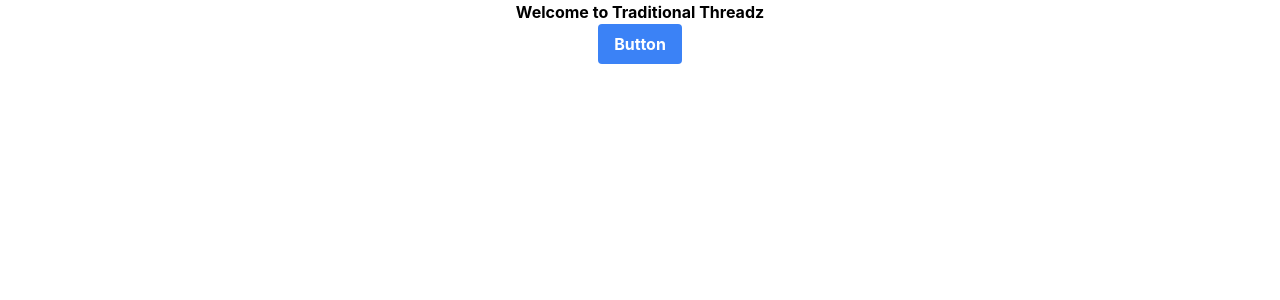
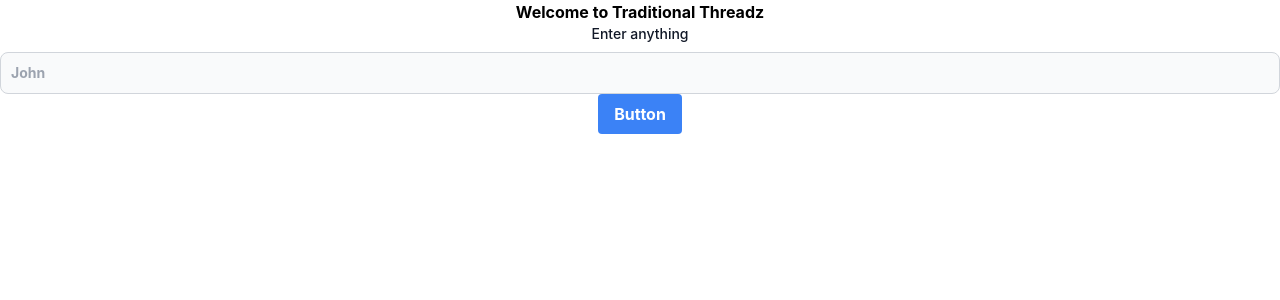
Before and after one commit to Prakash-Raaj/capstone-front-end, a React (Create React App) app: page / in a window 1280 px wide. Shown: the top 300 px of the page. Built offline with nearby package versions, Linux system fonts and the light colour scheme.

Commit message:
db connection

```diff
--- a/package.json
+++ b/package.json
@@ -10,6 +10,7 @@
     "@types/node": "^16.18.50",
     "@types/react": "^18.2.21",
     "@types/react-dom": "^18.2.7",
+    "axios": "^1.5.0",
     "react": "^18.2.0",
     "react-dom": "^18.2.0",
     "react-scripts": "5.0.1",
--- a/src/App.tsx
+++ b/src/App.tsx
@@ -1,11 +1,42 @@
+import { useState } from 'react';
 import './App.css';
+import axios from 'axios';
 
 function App() {
+  const [textValue, setTextValue] = useState('');
+
+  async function sampleFunction() {
+    console.log(textValue);
+    const response = await axios.post('http://localhost:8080/db', {
+      textValue,
+    });
+    console.log(response);
+  }
   return (
     <div className="h-full w-full">
       <div className="font-bold flex flex-col justify-center items-center">
         <h1>Welcome to Traditional Threadz</h1>
-        <button className="bg-blue-500 hover:bg-blue-700 text-white font-bold py-2 px-4 rounded">
+        <label
+          // for="first_name"
+          className="block mb-2 text-sm font-medium text-gray-900 dark:text-white"
+        >
+          Enter anything
+        </label>
+        <input
+          type="text"
+          id="first_name"
+          className=" w-64 bg-gray-50 border border-gray-300 text-gray-900 text-sm rounded-lg focus:ring-blue-500 focus:border-blue-500 block w-full p-2.5 dark:bg-gray-700 dark:border-gray-600 dark:placeholder-gray-400 dark:text-white dark:focus:ring-blue-500 dark:focus:border-blue-500"
+          placeholder="John"
+          value={textValue}
+          onChange={(e) => {
+            setTextValue(e.currentTarget.value);
+          }}
+        />
+
+        <button
+          onClick={sampleFunction}
+          className="bg-blue-500 hover:bg-blue-700 text-white font-bold py-2 px-4 rounded"
+        >
           Button
         </button>
       </div>
```
Also changed, not shown: 1 other file (tests, documents, lock files or other folders).
